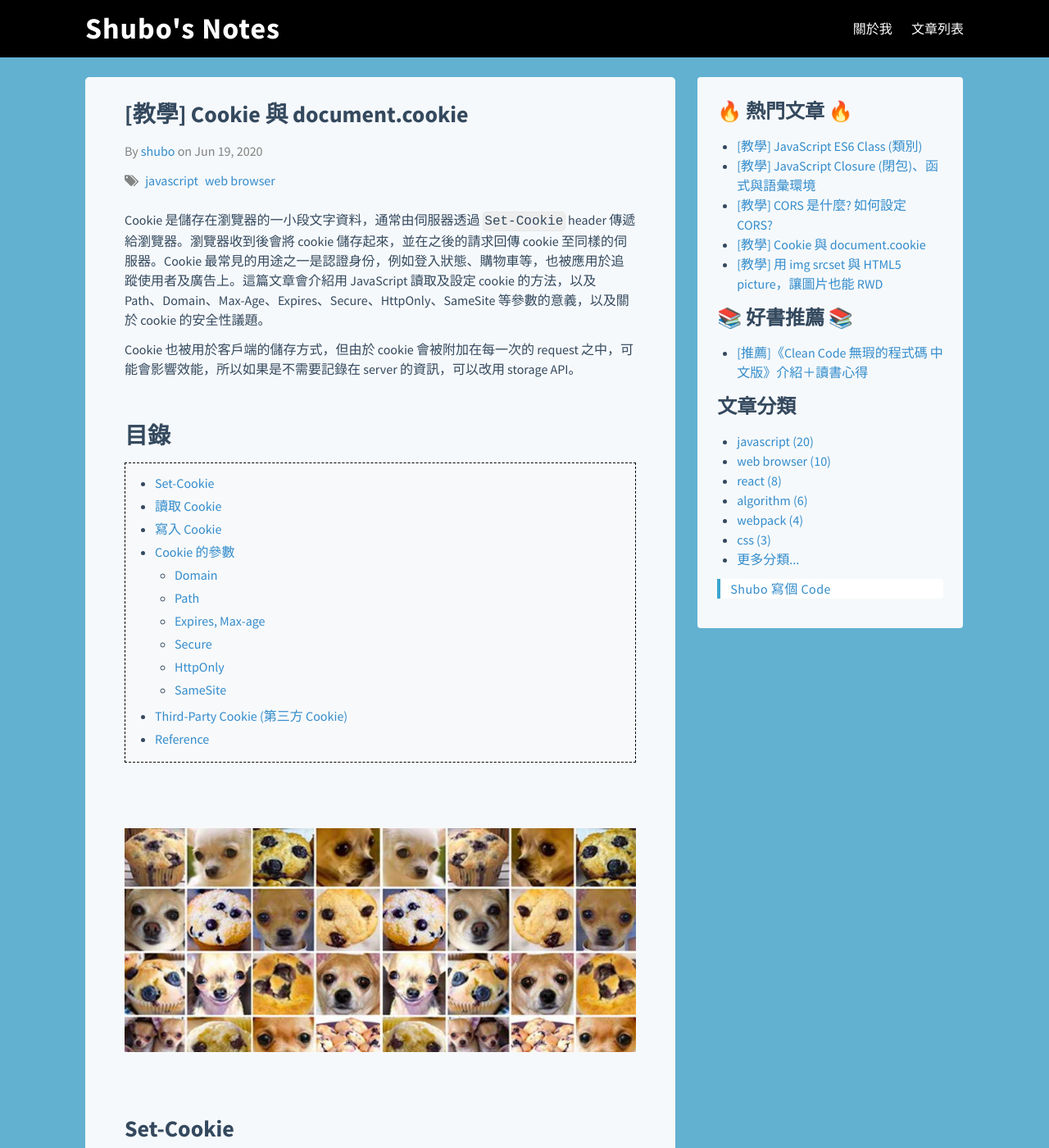
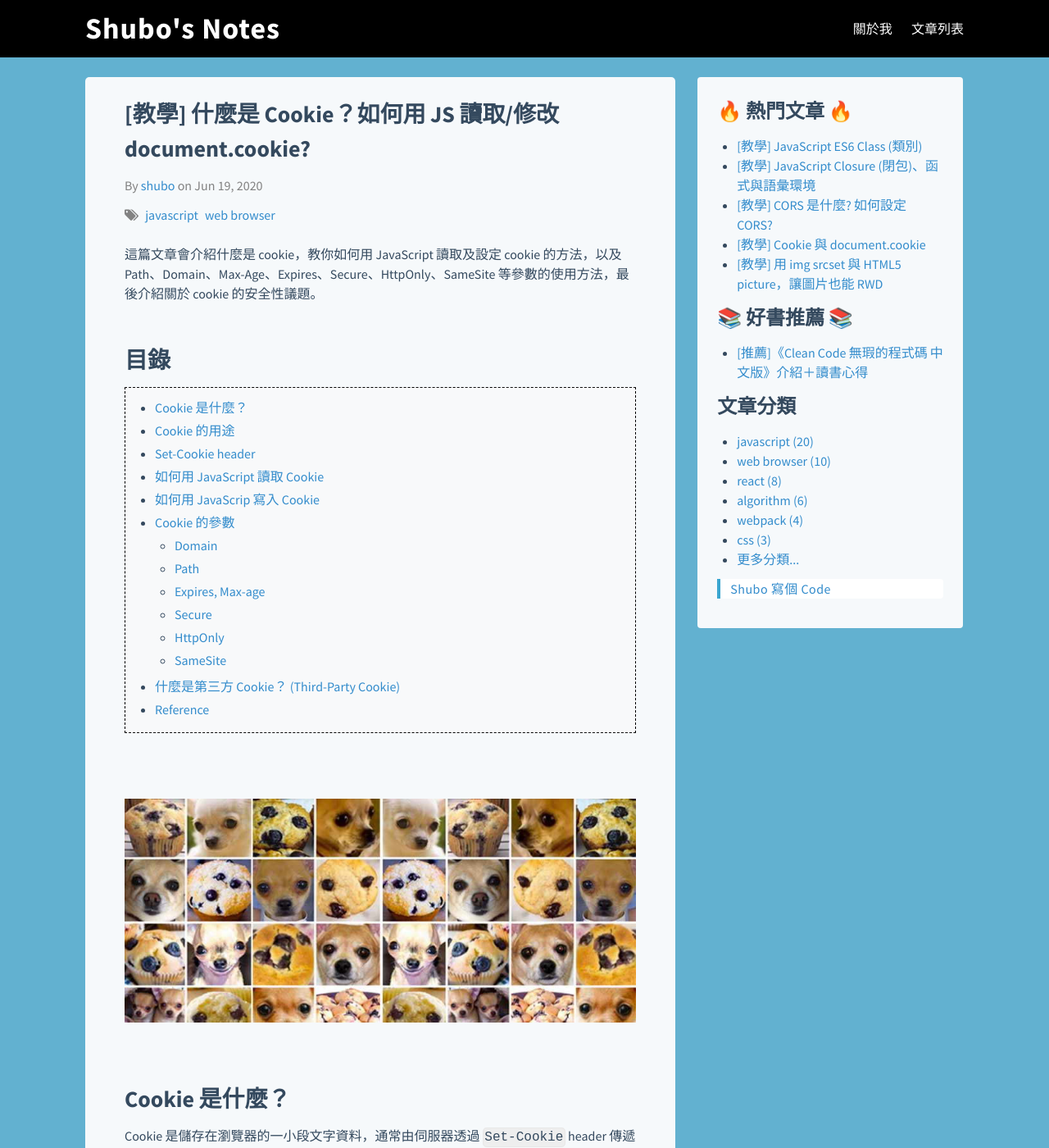
Before and after one commit to shuboc/shuboc.github.io, a Jekyll site: the page built from _posts/2020-06-19-cookies.md, in a window 1280 px wide and 1400 px high. Shown: the whole window at 82% size. Built offline with Jekyll 4.4.1, drawn with Linux system fonts in a browser that asks for light colours; nearby versions of some CDN libraries; library files that are not in the unit come from our copies; comment, search, counter and statistics services are not loaded; some of the changed text lies outside the part shown.

Commit message:
Refine title and desc cookie post (8.4%)

````diff
--- a/_posts/2020-06-19-cookies.md
+++ b/_posts/2020-06-19-cookies.md
@@ -1,12 +1,10 @@
 ---
-title: "[教學] Cookie 與 document.cookie"
+title: "[教學] 什麼是 Cookie？如何用 JS 讀取/修改 document.cookie?"
 tags: ["javascript", "web browser"]
 last_modified_at: 2020/10/15
 ---
 
-Cookie 是儲存在瀏覽器的一小段文字資料，通常由伺服器透過 `Set-Cookie` header 傳遞給瀏覽器。瀏覽器收到後會將 cookie 儲存起來，並在之後的請求回傳 cookie 至同樣的伺服器。Cookie 最常見的用途之一是認證身份，例如登入狀態、購物車等，也被應用於追蹤使用者及廣告上。這篇文章會介紹用 JavaScript 讀取及設定 cookie 的方法，以及 Path、Domain、Max-Age、Expires、Secure、HttpOnly、SameSite 等參數的意義，以及關於 cookie 的安全性議題。
-
-Cookie 也被用於客戶端的儲存方式，但由於 cookie 會被附加在每一次的 request 之中，可能會影響效能，所以如果是不需要記錄在 server 的資訊，可以改用 storage API。
+這篇文章會介紹什麼是 cookie，教你如何用 JavaScript 讀取及設定 cookie 的方法，以及 Path、Domain、Max-Age、Expires、Secure、HttpOnly、SameSite 等參數的使用方法，最後介紹關於 cookie 的安全性議題。
 
 ## 目錄
 {: .no_toc}
@@ -18,11 +16,21 @@ Cookie 也被用於客戶端的儲存方式，但由於 cookie 會被附加在
 
 ![Cookies](/images/cookies.jpg)
 
-## Set-Cookie
+## Cookie 是什麼？
+
+Cookie 是儲存在瀏覽器的一小段文字資料，通常由伺服器透過 `Set-Cookie` header 傳遞給瀏覽器。瀏覽器收到後會將 cookie 儲存起來，並在之後的請求回傳 cookie 至同樣的伺服器。
+
+## Cookie 的用途
+
+Cookie 最常見的用途之一是認證身份，例如登入狀態、購物車等，也被應用於追蹤使用者及廣告上。
+
+Cookie 也被用於客戶端的儲存方式，但由於 cookie 會被附加在每一次的 request 之中，可能會影響效能，所以如果是不需要記錄在 server 的資訊，可以改用 storage API。
+
+## Set-Cookie header
 
 Server 可以在 HTTP response 中回傳 `Set-Cookie` header 來告訴瀏覽器要設定 cookie。設定的語法如下：
 
-```
+```plaintext
 Set-Cookie: [cookie名稱]=[cookie值]
 ```
 
@@ -30,11 +38,11 @@ Set-Cookie: [cookie名稱]=[cookie值]
 
 Request 中的 cookie header 會是 `[cookie名稱]=[cookie值]` 的形式，用分號串接之後的結果：
 
-```
+```plaintext
 Cookie: [cookie1]=[value1]; [cookie2]=[value2]
 ```
 
-## 讀取 Cookie
+## 如何用 JavaScript 讀取 Cookie
 
 在 JavaScript 中，想要讀取 cookie 可用 `document.cookie`:
 
@@ -55,7 +63,7 @@ function getCookie(name) {
 }
 ```
 
-## 寫入 Cookie
+## 如何用 JavaScrip 寫入 Cookie
 
 用 JavaScript 寫入 cookie 的方式是 `document.cookie = 'key=value;'`。注意雖然我們用 `document.cookie = ...`，但是並不會整個 cookie 都被覆蓋掉，只有我們指定的 key 會被更新。如下面的例子，`cookie3` 會被新增的同時，原本的 `cookie1` 和 `cookie2` 都還會保留著。
 
@@ -201,7 +209,7 @@ CSRF 攻擊是什麼呢？簡單地說，他會在受害者已登入的狀態下
 
 跨域的情況下還是會送出 cookie。注意：[從Chrome 80 開始，使用這個選項必須同時開啟 `Secure` 參數](https://chromestatus.com/feature/5633521622188032)。如果你的產品仰賴第三方 cookie，例如廣告、iframe 嵌入套件等，應該要使用這個選項。
 
-## Third-Party Cookie (第三方 Cookie)
+## 什麼是第三方 Cookie？ (Third-Party Cookie)
 
 大家應該很常會聽到「第三方 cookie」這個名詞，它到底是什麼意思？下面簡單補充一下。
 
````
